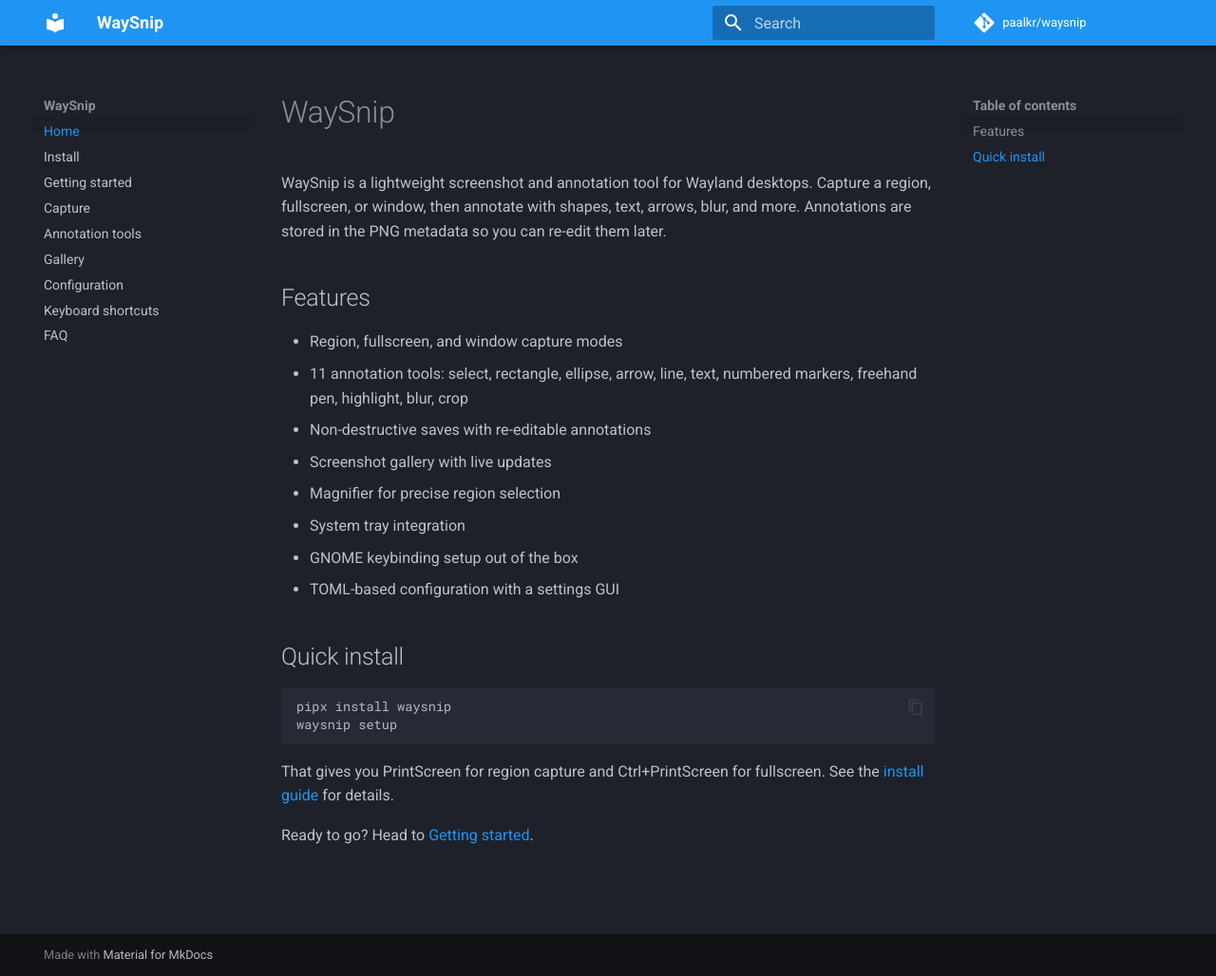
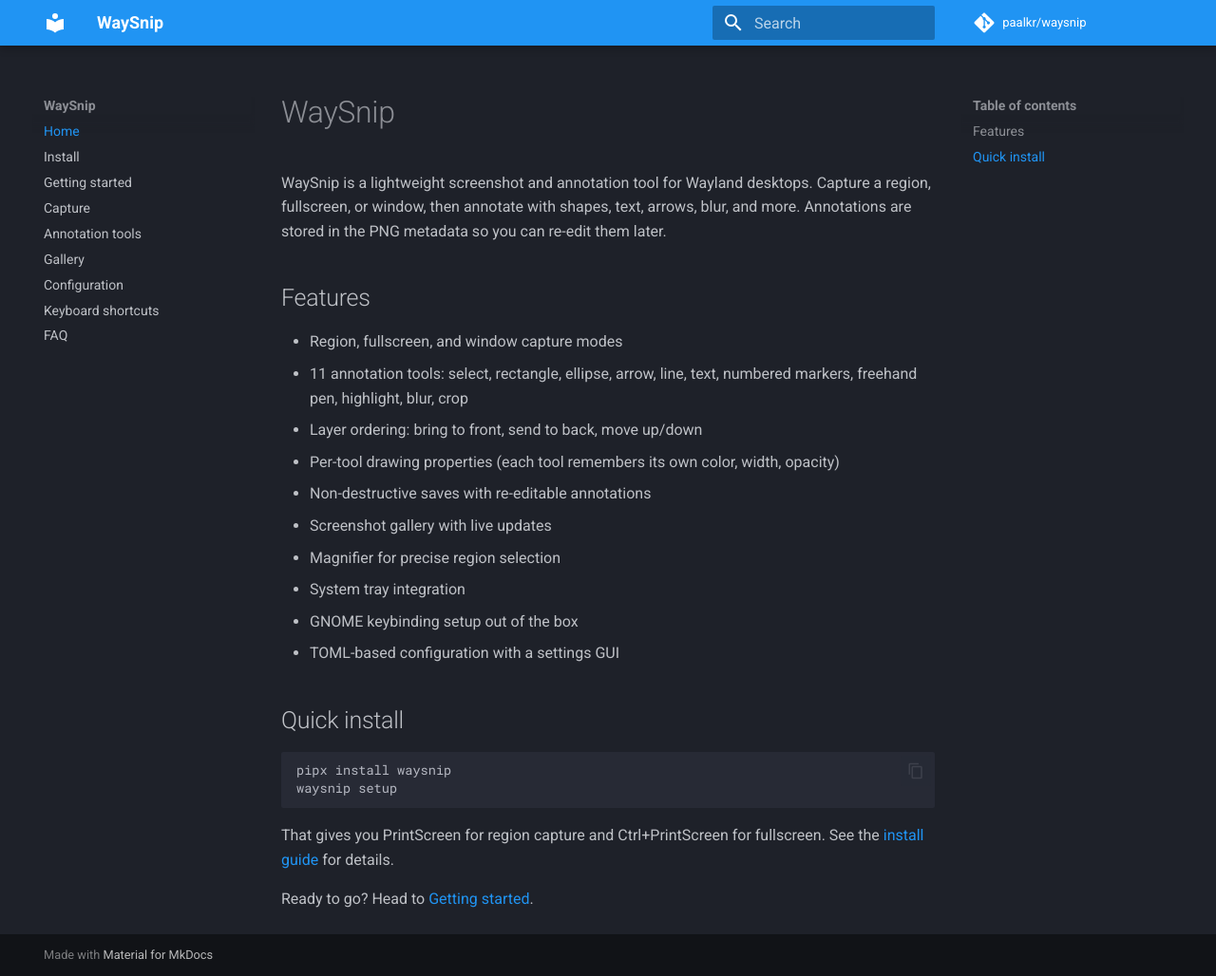
Before and after one commit to paalkr/waysnip, an MkDocs documentation site: the page built from docs/index.md, in a window 1280 px wide and 1028 px high. Shown: the whole window at 95% size. Built offline with MkDocs 1.6.1 and Material for MkDocs 9.7.7, drawn with Linux system fonts in a browser that asks for light colours; comment, search, counter and statistics services are not loaded.

Commit message:
Add layer ordering and per-tool properties to feature list
Co-Authored-By: Claude Opus 4.6 (1M context) <noreply@anthropic.com>

```diff
--- a/docs/index.md
+++ b/docs/index.md
@@ -6,6 +6,8 @@ WaySnip is a lightweight screenshot and annotation tool for Wayland desktops. Ca
 
 - Region, fullscreen, and window capture modes
 - 11 annotation tools: select, rectangle, ellipse, arrow, line, text, numbered markers, freehand pen, highlight, blur, crop
+- Layer ordering: bring to front, send to back, move up/down
+- Per-tool drawing properties (each tool remembers its own color, width, opacity)
 - Non-destructive saves with re-editable annotations
 - Screenshot gallery with live updates
 - Magnifier for precise region selection
```
